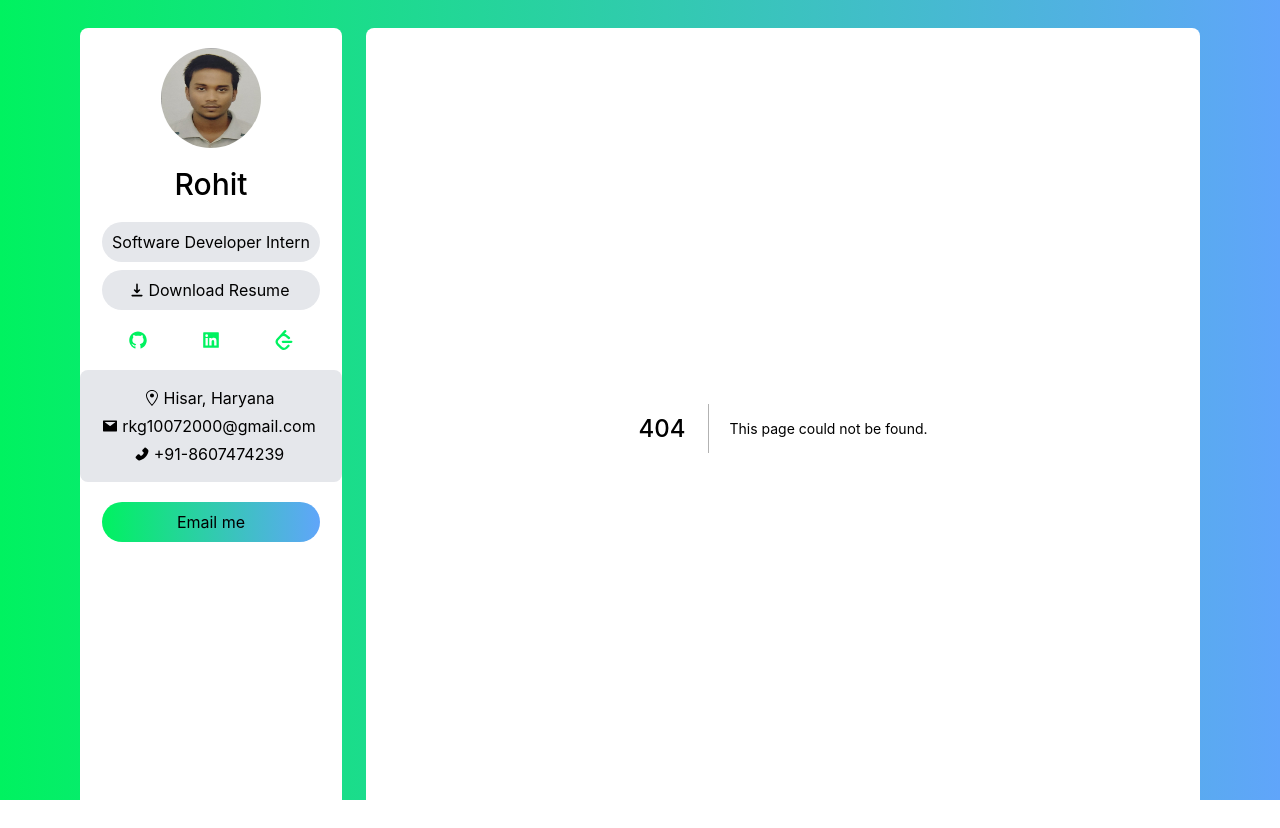
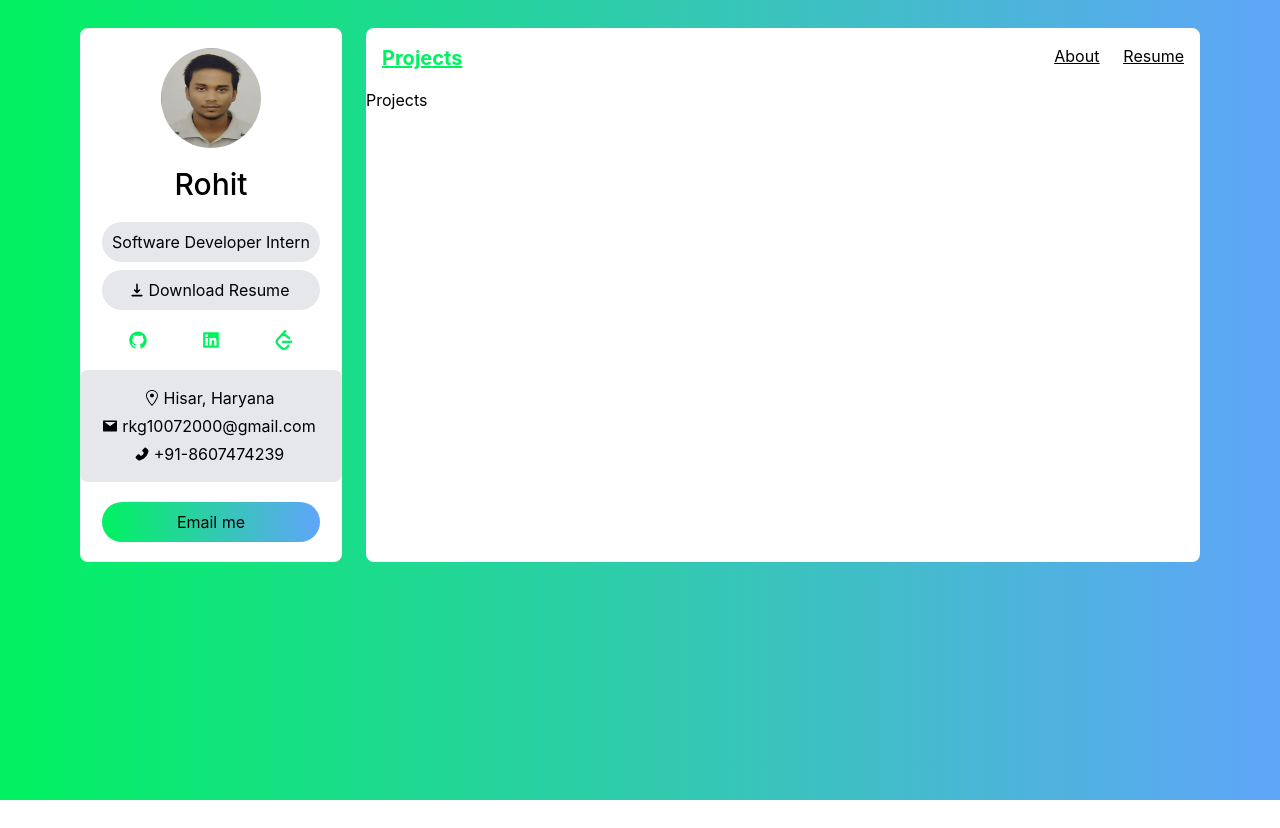
Before and after one commit to rkg1007/portfolio, a Next.js app: page /projects in a window 1280 px wide. Before the commit this address had no page. After the commit the page ends 800 px from the top, so only its background shows below. Built offline with nearby package versions, Linux system fonts and the light colour scheme.

Commit message:
created Navbar of main component

```diff
--- /dev/null
+++ b/src/components/Navbar.tsx
@@ -0,0 +1,43 @@
+import Link from "next/link";
+import { useRouter } from "next/router";
+import { useEffect, useState } from "react";
+import Navlink from "./Navlink";
+
+const Navbar = () => {
+  const [activeItem, setActiveItem] = useState("");
+  const { pathname } = useRouter();
+
+  useEffect(() => {
+    if (pathname === "/") setActiveItem("About");
+    if (pathname === "/projects") setActiveItem("Projects");
+    if (pathname === "/resume") setActiveItem("Resume");
+  }, [pathname]);
+
+  return (
+    <div className="flex justify-between p-4">
+      <div className="text-xl font-bold underline text-green">{activeItem}</div>
+      <div className="space-x-6 underline">
+        <Navlink
+          activeItem={activeItem}
+          setActiveItem={setActiveItem}
+          name="About"
+          route="/"
+        />
+        <Navlink
+          activeItem={activeItem}
+          setActiveItem={setActiveItem}
+          name="Projects"
+          route="/projects"
+        />
+        <Navlink
+          activeItem={activeItem}
+          setActiveItem={setActiveItem}
+          name="Resume"
+          route="/resume"
+        />
+      </div>
+    </div>
+  );
+};
+
+export default Navbar;
--- /dev/null
+++ b/src/components/Navlink.tsx
@@ -0,0 +1,25 @@
+import Link from "next/link";
+
+const Navlink = ({
+  name,
+  route,
+  activeItem,
+  setActiveItem,
+}: {
+  name: string;
+  route: string;
+  activeItem: string;
+  setActiveItem: Function;
+}) => {
+  return (
+    activeItem !== name ? (
+      <Link href={route}>
+        <a href="" onClick={() => setActiveItem(name)}>
+          {name}
+        </a>
+      </Link>
+    ) : null
+  );
+};
+
+export default Navlink;
--- a/src/pages/_app.tsx
+++ b/src/pages/_app.tsx
@@ -1,6 +1,7 @@
 import "../styles/globals.css";
 import type { AppProps } from "next/app";
 import SideBar from "../components/Sidebar";
+import Navbar from "../components/Navbar";
 
 function MyApp({ Component, pageProps }: AppProps) {
   return (
@@ -10,6 +11,7 @@ function MyApp({ Component, pageProps }: AppProps) {
           <SideBar />
         </div>
         <div className="col-span-12 bg-white rounded-lg lg:col-span-9">
+          <Navbar />
           <Component {...pageProps} />
         </div>
       </div>
--- /dev/null
+++ b/src/pages/projects.tsx
@@ -0,0 +1,5 @@
+const Projects = () => {
+  return <h1>Projects</h1>;
+};
+
+export default Projects;
--- /dev/null
+++ b/src/pages/resume.tsx
@@ -0,0 +1,5 @@
+const Resume = () => {
+  return <h1>Resume</h1>
+}
+
+export default Resume;
```
